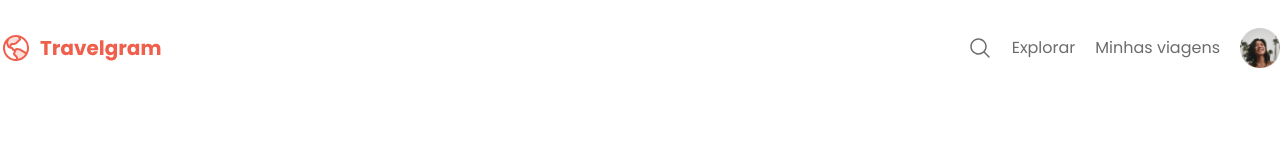
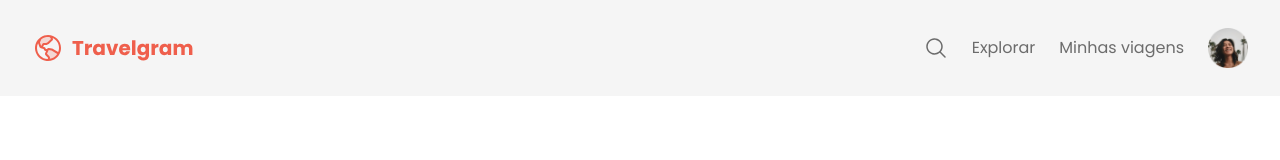
Before and after one commit to Fatima-cristina/ProjetoViagem, a plain HTML site: page index.html in a window 1280 px wide. Drawn offline with Linux system fonts and the light colour scheme.

Commit message:
Navegação

```diff
--- a/index.html
+++ b/index.html
@@ -16,7 +16,8 @@
 
 </head>
 <body>
-    <nav>
+    <div class="surface-color">
+    <nav class="container">
         <a href="#" id="logo">
             <img src="assets/Logo.svg" alt="logomarca">
         </a>
@@ -34,5 +35,6 @@
             </li>
         </ul>
     </nav>
+    </div>
 </body>
 </html>
--- a/style/global.css
+++ b/style/global.css
@@ -34,3 +34,11 @@ a:hover {
     color: var(--brand-color);
     text-decoration: underline;
 }
+.container {
+    padding-inline: 32px;
+    max-width: 1280px;
+    margin-inline:auto;
+}
+.surface-color {
+    background-color:var(--surface-color);
+}
--- a/style/nav.css
+++ b/style/nav.css
@@ -11,7 +11,7 @@ nav ul {
     list-style: none;
     display: flex;
     align-items: center;
-    gap: 20px;
+    gap: 24px;
 
     padding-block: 8px ;
 }
@@ -19,5 +19,4 @@ nav ul {
 nav ul li:last-child img {
     width: 40px;
     height: 40px;
-
 }
```
